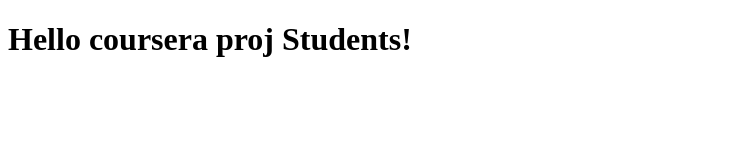
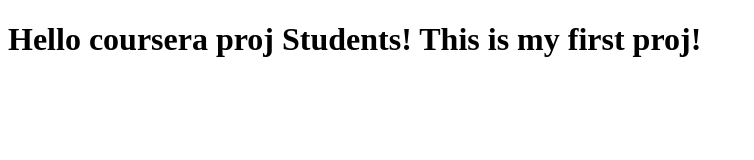
Before and after one commit to Nagaraj2893/myrepo-test, a plain HTML site: page index.html in a window 1280 px wide. Shown: the whole page, without its empty margins (0-754 px from the left). Drawn offline with Linux system fonts and the light colour scheme.

Commit message:
My Second web file

```diff
--- a/index.html
+++ b/index.html
@@ -8,7 +8,7 @@
 </head>
 
 <body>
-    <h1>Hello coursera proj Students!</h1>
+    <h1>Hello coursera proj Students! This is my first proj!</h1>
 </body>
 
 </html>
```
